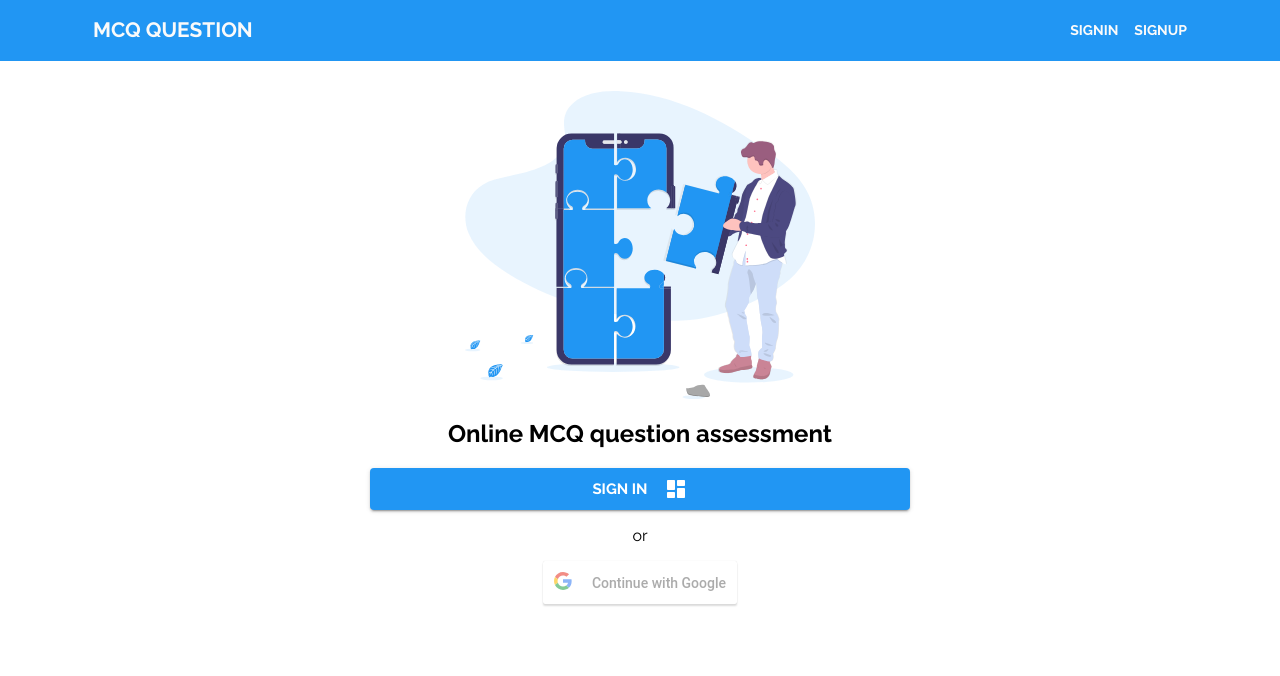
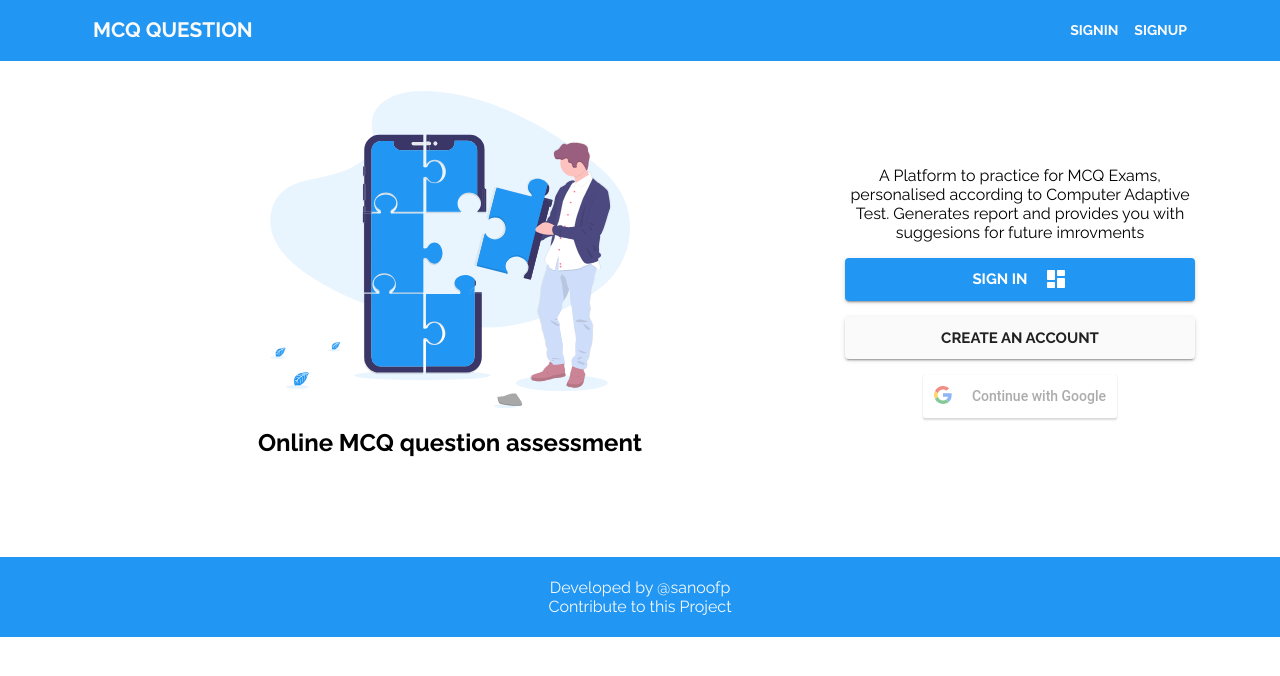
Before and after one commit to sanoofp/nodejs-mcq, a React app in the folder client/: page / in a window 1280 px wide. Built offline with nearby package versions, Linux system fonts and the light colour scheme; no server answers.

Commit message:
[UI] Minor UI fix and redesined home component

```diff
--- a/client/src/components/Button/HomeButton.js
+++ b/client/src/components/Button/HomeButton.js
@@ -25,6 +25,7 @@ export default function HomeButton(props) {
     onClick={() => props.onClick()}
     fullWidth
     color={props.color}
+    {...props}
   >
     {props.text}
     {props.icon}
--- /dev/null
+++ b/client/src/components/Footer/index.js
@@ -0,0 +1,19 @@
+import React from "react";
+import A from "../Button/A";
+
+export default function Footer(props) {
+  return (
+    <div className="footer">
+      <div className="container">
+        <div className="row">
+          <div className="col-md-12 d-flex align-items-center justify-content-center flex-column">
+            <div className="dev-info">
+              Developed by <A to="https://github.com/sanoofp" text="@sanoofp" />
+            </div>
+            <A to="https://github.com/sanoofp/nodejs-mcq" text="Contribute to this Project" />
+          </div>
+        </div>
+      </div>
+    </div>
+  );
+}
--- a/client/src/components/Questions/Submit.js
+++ b/client/src/components/Questions/UserDetails.js
@@ -2,7 +2,7 @@ import React from "react";
 import { connect } from "react-redux";
 import LinearProgress from "@material-ui/core/LinearProgress";
 
-function SubmitDashboardInfo(props) {
+function UserDetails(props) {
   const { questionReducer, auth } = props;
   const { questions } = questionReducer
   let attendedCount = 0;
@@ -12,8 +12,8 @@ function SubmitDashboardInfo(props) {
     <div className="submit-dashboard card">
       <div className="container">
         <h3>User</h3>
-        <h4>
-          <img src={auth.user.imageUrl} alt="User-img" style={{width: "50px"}}/>
+        <h4 className="d-flex align-items-center justify-content-center">
+          <img src={auth.user.imageUrl} alt="User-img" />
           {auth.user.username}
         </h4>
         <div className="row d-flex align-items-center jutify-content-center flex-wrap">
@@ -36,4 +36,4 @@ const mapStateToProps = state => ({
   questionReducer: state.questionReducer
 })
 
-export default connect(mapStateToProps)(SubmitDashboardInfo);
+export default connect(mapStateToProps)(UserDetails);
--- a/client/src/pages/dashboard/index.js
+++ b/client/src/pages/dashboard/index.js
@@ -3,7 +3,7 @@ import { connect } from "react-redux";
 import { Redirect } from "react-router-dom";
 import QuestionsContainer from "../../components/Questions";
 import Controls from "../../components/Questions/Controls";
-import SubmitDashboard from "../../components/Questions/Submit";
+import UserDetails from "../../components/Questions/UserDetails";
 
 const Dashoard = props => {
   const { questionReducer } = props;
@@ -19,7 +19,7 @@ const Dashoard = props => {
           </div>
           <div className="col-md-4">
             <Controls />
-            <SubmitDashboard />
+            <UserDetails />
           </div>
         </div>
       </div>
--- a/client/src/pages/home/index.js
+++ b/client/src/pages/home/index.js
@@ -2,6 +2,7 @@ import React from "react";
 import { connect } from "react-redux";
 import DashboardRounded from "@material-ui/icons/DashboardRounded";
 import HomeButton from "../../components/Button/HomeButton";
+import LinkTo from "../../components/Button/LinkTo";
 import GoogleButton from "../../components/Button/Google";
 import home_art from "../../assets/images/home.svg";
 import SigninDialog from "../../components/Dialog/Signin";
@@ -15,15 +16,33 @@ function Home(props) {
     <div className="home">
       <div className="container">
         <div className="row">
-          <div className="col-md-6 mx-auto d-flex flex-column align-items-center justify-content-center">
+          <div className="col-md-8 d-flex flex-column align-items-center justify-content-center">
             <img src={home_art} alt="MCQ home"/>
             <h2>Online MCQ question assessment</h2>
+          </div>
+          <div className="col-md-4 d-flex align-items-center justify-content-center flex-column">
+           <p className="text-center">A Platform to practice for MCQ Exams, personalised according to Computer Adaptive Test. Generates report and provides you with suggesions for future imrovments</p>
             {
               auth.isAuthenticated ?
-                <HomeButton to="/dashboard" color="primary" text="Go to Dashboard" icon={<DashboardRounded style={{marginLeft: "16px"}}/>} />
+                <HomeButton
+                  to="/dashboard"
+                  color="primary"
+                  text="Go to Dashboard"
+                  icon={<DashboardRounded style={{marginLeft: "16px"}}/>}
+                />
                 : <React.Fragment>
-                  <HomeButton onClick={() => handleDialog("signinDialogOpen", true)} color="primary" text="Sign in" icon={<DashboardRounded style={{marginLeft: "16px"}}/>} />
-                  <p>or</p>
+                  <HomeButton
+                    onClick={() => handleDialog("signinDialogOpen", true)}
+                    color="primary"
+                    text="Sign in"
+                    icon={<DashboardRounded style={{marginLeft: "16px"}}/>}
+                  />
+                  <HomeButton
+                    onClick={() => handleDialog("signupDialogOpen", true)}
+                    color="secondary"
+                    className="my-3"
+                    text="Create an account"
+                  />
                   <GoogleButton text="Continue with Google" />
               </React.Fragment>
 
--- a/client/src/pages/report/index.js
+++ b/client/src/pages/report/index.js
@@ -2,6 +2,7 @@ import React from "react";
 import {connect} from "react-redux";
 import PercentageProgress from "../../components/Progress";
 import ReportTable from "../../components/Table";
+import UserDetails from "../../components/Questions/UserDetails";
 import AnalysisCard from "./AnalysisCard";
 
 const Report = props => {
@@ -29,6 +30,7 @@ const Report = props => {
         </div>
         <div className="col-md-4">
           <AnalysisCard incorrectTags={results.incorrectTags} />
+          <UserDetails />
         </div>
       </div>
     </div>
--- a/client/src/styles/_utils.scss
+++ b/client/src/styles/_utils.scss
@@ -1,6 +1,10 @@
 .dialog {
   text-align: center;
   padding: 35px 1.4em !important;
+}
+
+.text-center {
+  text-align: center;
 }
 
 .btn {
--- a/client/src/styles/main.scss
+++ b/client/src/styles/main.scss
@@ -24,7 +24,7 @@ header {
 .home {
   padding: 30px 18px;
   img {
-    width: 350px;
+    width: 360px;
   }
   h2 {
     text-align: center;
@@ -84,6 +84,11 @@ header {
 .submit-dashboard {
   margin: 20px 0 ;
   text-align: center;
+  img {
+    border-radius: 50%;
+    width: 50px;
+    margin: 0 6px;
+  }
 }
 
 .option {
@@ -150,3 +155,14 @@ header {
   }
 
 }
+
+.footer {
+  margin: 50px 0 0 0;
+  padding: 1.3em 0.3em;
+  background-color: $primaryColor;
+  color: $white;
+  a {
+    color: $white;
+    text-decoration: none;
+  }
+}
--- a/client/src/utils/Layout.js
+++ b/client/src/utils/Layout.js
@@ -3,6 +3,7 @@ import { connect } from "react-redux";
 import Header from "../components/Header";
 import InfoNotify from "../components/Snackbar";
 import MuiDrawer from "../components/Drawer";
+import Footer from "../components/Footer";
 import Loading from "../components/Loading";
 import { loadUser } from "../actions/authAction";
 
@@ -17,6 +18,7 @@ function Layout(props) {
       <Loading />
       <MuiDrawer />
       <InfoNotify />
+      <Footer />
     </React.Fragment>
   )
 }
```
